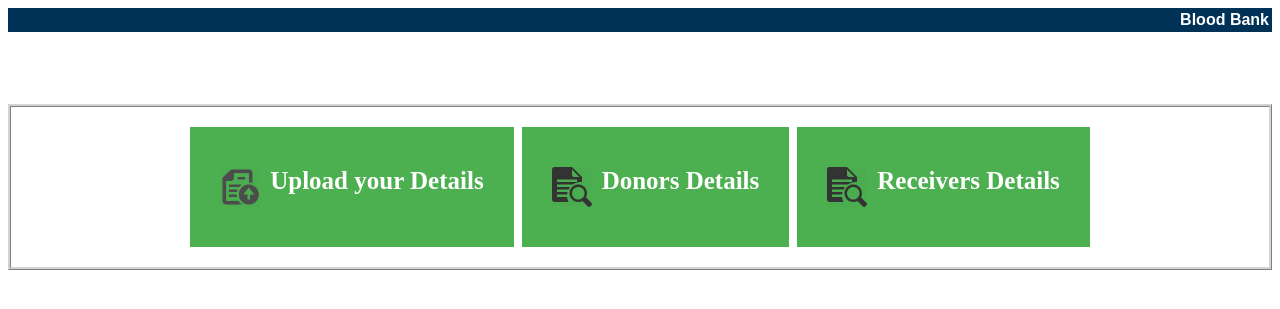
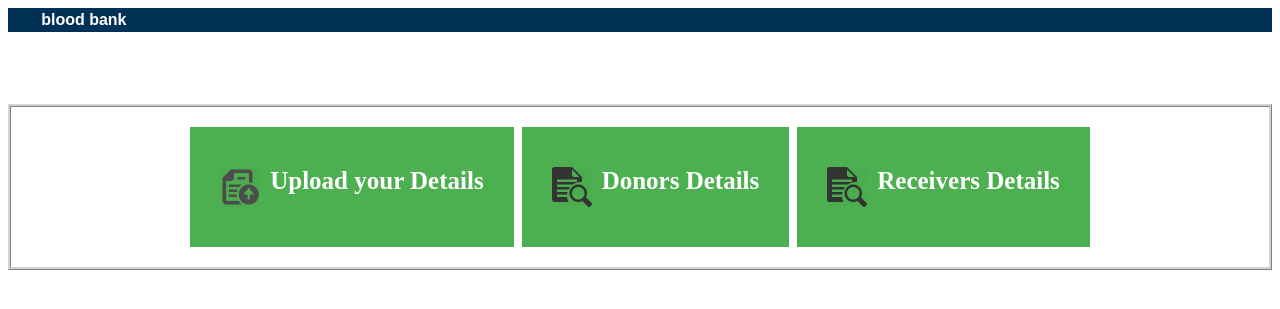
Before and after one commit to vineeth0696/Capstone, a Flask app: page / in a window 1280 px wide. Shown: the top 309 px of the page. Run offline with Flask 2, Linux system fonts and the light colour scheme.

Commit message:
changed to left

```diff
--- a/templates/home.html
+++ b/templates/home.html
@@ -53,7 +53,7 @@ form {
 
 <table border="0" style="background-color: #003258;" width="100%" height="100%">
 	<tbody><tr><td><img border="0" style="background none;"></td>
-	<td align="right"><strong><font color="white" face="Arial,sans-serif">Blood Bank</font></strong></td></tr>
+	<td align="left"><strong><font color="white" face="Arial,sans-serif">blood bank</font></strong></td></tr>
 	</tbody>
 </table>
 </br></br></br></br>
```
